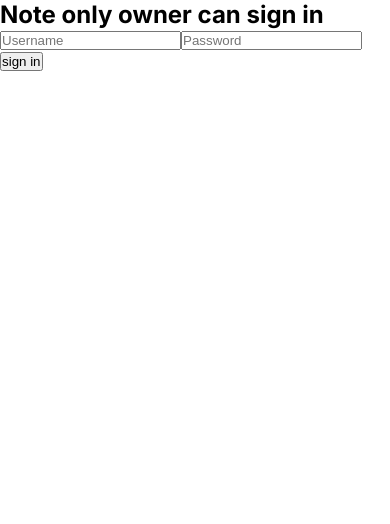
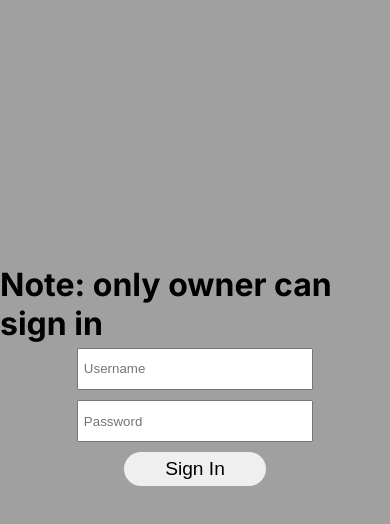
Before and after one commit to huzaifakhan0308/your-choice-frontend, a Next.js app: page /signin in a window 390 px wide. Shown: the top 524 px of the page. Built offline with nearby package versions, Linux system fonts and the light colour scheme.

Commit message:
create form for login

```diff
--- a/app/layout.js
+++ b/app/layout.js
@@ -4,7 +4,7 @@ import { Inter } from 'next/font/google'
 const inter = Inter({ subsets: ['latin'] })
 
 export const metadata = {
-  title: 'Your choice',
+  title: 'Your choice Shop',
   description: 'Generated by create next app',
 }
 
--- a/app/page.jsx
+++ b/app/page.jsx
@@ -11,6 +11,7 @@ const setIdentity = (value) => {
 }
   return (
     <main className={styles.main}>
+      <h1>welcome to our website!</h1>
       <Link href="/main" >
         <button className={styles.button} onClick={setIdentity("visitor")}>
             visitor
--- a/app/signin/page.jsx
+++ b/app/signin/page.jsx
@@ -1,13 +1,35 @@
-import React from 'react'
+"use client";
+import React, { useState } from 'react';
+import styles from './page.module.css'
 
 function Page() {
+  const [username, setUsername] = useState('');
+  const [password, setPassword] = useState('');
+
+  const handleFormSubmit = (event) => {
+    event.preventDefault();
+    if (username === process.env.NEXT_PUBLIC_USERNAME && password === process.env.NEXT_PUBLIC_PASSWORD) {
+      console.log("done");
+    }
+  };
+
   return (
-    <div>
-      <form action="">
-        <h2>Note only owner can sign in</h2>
-        <input type="text" placeholder='Username'/>
-        <input type="password" placeholder='Password'/>
-        <button>sign in</button>
+    <div className={styles.container}>
+      <h1>Note: only owner can sign in</h1>
+      <form onSubmit={handleFormSubmit} className={styles.form}>
+        <input
+          type="text"
+          placeholder="Username"
+          value={username}
+          onChange={(e) => setUsername(e.target.value)}
+        />
+        <input
+          type="password"
+          placeholder="Password"
+          value={password}
+          onChange={(e) => setPassword(e.target.value)}
+        />
+        <button type="submit">Sign In</button>
       </form>
     </div>
   )
--- a/app/signin/page.module.css
+++ b/app/signin/page.module.css
@@ -0,0 +1,58 @@
+.container {
+    display: flex;
+    justify-content: center;
+    align-items: center;
+    flex-direction: column;
+    width: 100%;
+    min-height: 100vh;
+    background-color: rgba(0, 0, 0, 0.371);
+}
+
+.form {
+    display: flex;
+    flex-direction: column;
+    align-items: center;
+    min-width: 28vh;
+    min-height: 28vh;
+}
+
+.form input {
+    height: 5vh;
+    padding: 5px;
+    margin: 5px;
+    width: 100%;
+    outline: none;
+}
+
+.form button {
+    width: 60%;
+    height: 4vh;
+    margin: 5px;
+    border-radius: 20px;
+    cursor: pointer;
+    border: none;
+    font-size: larger;
+}
+
+@media screen and (min-width: 700px) {
+    .form {
+        min-width: 50vh;
+        min-height: 50vh;
+    }
+
+    .form button {
+        height: 5vh;
+        width: 50%;
+    }
+    @media screen and (min-width: 1500px) {
+        .form {
+            min-width: 60vh;
+            min-height: 60vh;
+        }
+        .form input {
+            padding: 10px;
+            margin: 10px;
+            height: 6vh;
+        }
+    }
+}
```
Also changed, not shown: 1 other file (tests, documents, lock files or other folders).
